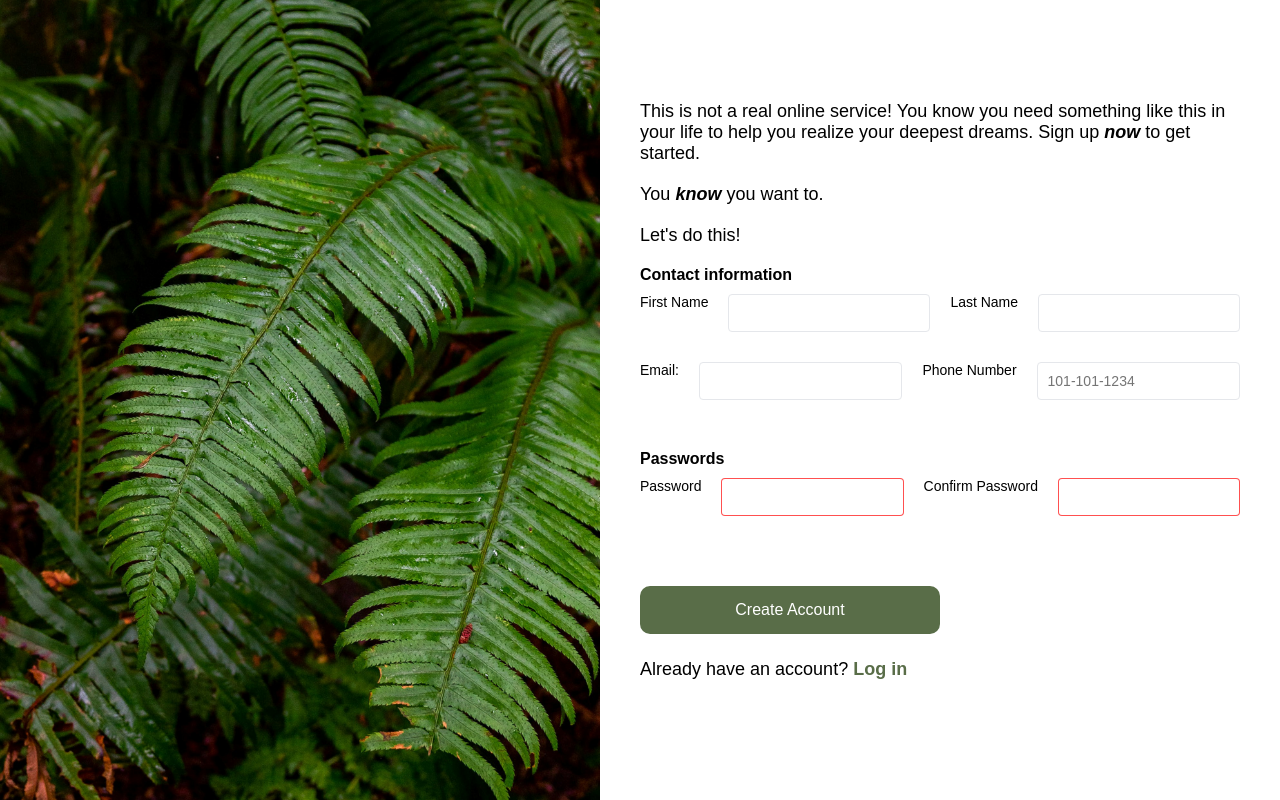
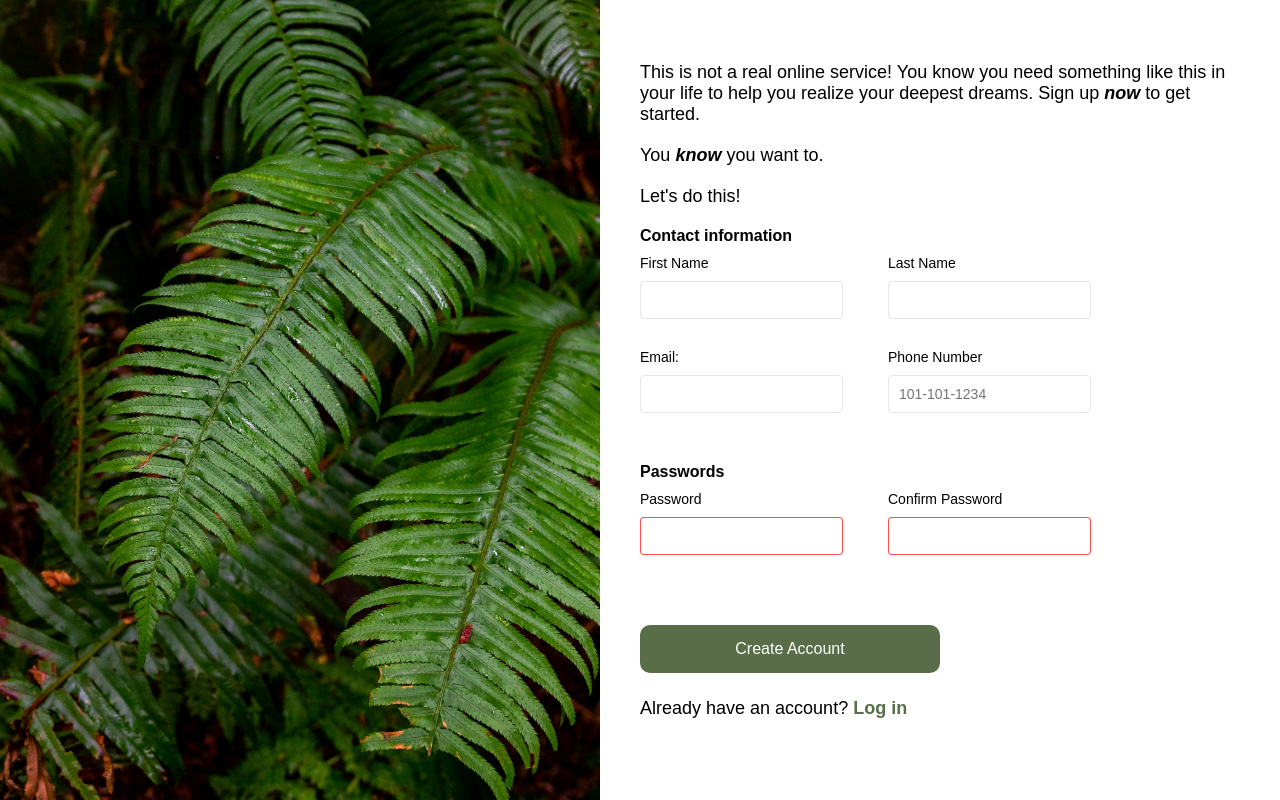
Before and after one commit to avanishd-3/sign-up-form, a plain HTML site: page index.html in a window 1280 px wide. Drawn offline with Linux system fonts and the light colour scheme.

Commit message:
Put inputs directly below label

```diff
--- a/index.html
+++ b/index.html
@@ -25,30 +25,42 @@
                 <legend>Contact information</legend>
 
                 <div class="input-row">
+                    <div class="input-field">
                         <label for="first-name">First Name</label>
                         <input type="text" id="first-name" name="first-name" required>
+                    </div>
 
+                    <div class="input-field">
                         <label for="last-name">Last Name</label>
                         <input type="text" id="last-name" name="last-name" required>
                     </div>
+                </div>
 
                 <div class="input-row">
+                    <div class="input-field">
                         <label for="email">Email:</label>
                         <input type="email" id="email" name="email" pattern="[a-z0-9._%+-]+@[a-z0-9.-]+\.[a-z]{2,}$" required>
+                    </div>
 
+                    <div class="input-field">
                         <label for="phone-number">Phone Number</label>
                         <input type="tel id=phone-number" name="phone-number" placeholder="101-101-1234" required>
+                    </div>
                 </div>
             </fieldset>
 
             <fieldset>
                 <legend>Passwords</legend>
                 <div class="input-row">
+                    <div class="input-field">
                         <label for="password">Password</label>
                         <input type="password" id="password" name="password" class="password-input" required>
+                    </div>
 
+                    <div class="input-field">
                         <label for="confirm-password">Confirm Password</label>
                         <input type="password" id="confirm-password" name="confirm-password" class="password-input" required>
+                    </div>
                 </div>
             </fieldset>
         </form>
--- a/styles.css
+++ b/styles.css
@@ -53,13 +53,18 @@ form {
 /* Flexbox layout for row of inputs */
 .input-row {
     display: flex;
-    justify-content: space-between;
     gap: 20px;
     margin-bottom: 20px;
 }
 
+/* Styling for singular inputs */
+
 .input-row input {
     flex: 1;
+}
+
+.input-field {
+    margin-right: 25px;
 }
 
 /* Styling for fieldsets */
@@ -87,6 +92,7 @@ input {
     border-radius: 4px;
     font-size: 14px;
     margin-bottom: 10px;
+    margin-top: 5px;
 }
 
 input:focus {
```
Lines whose indentation alone changed are shown as unchanged.
